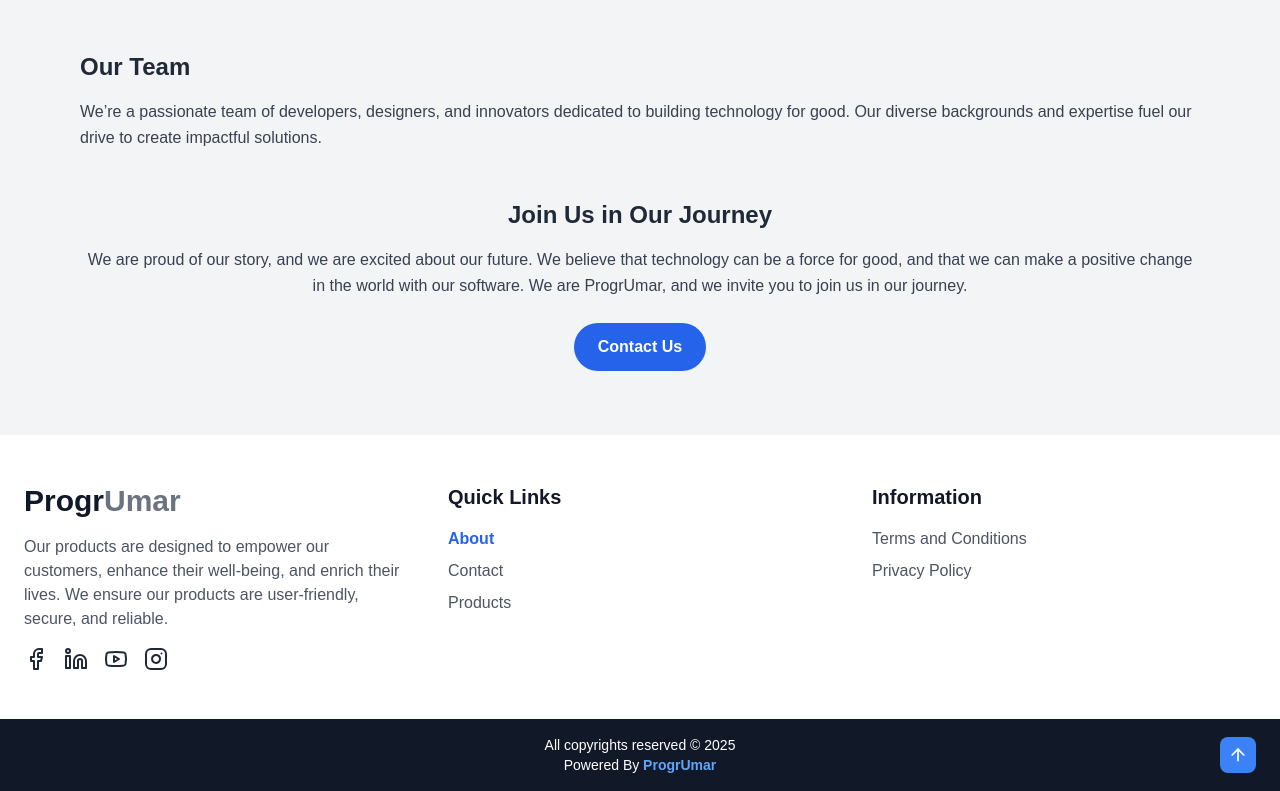
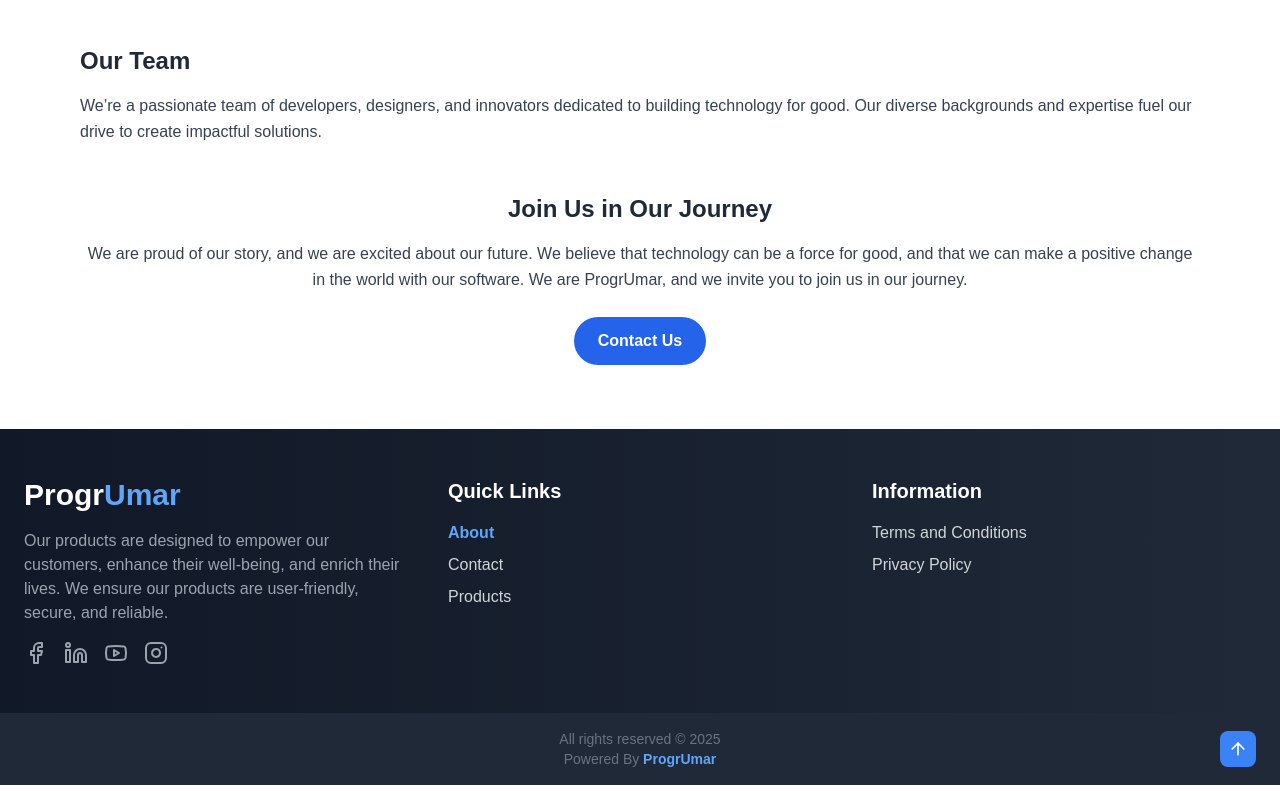
Before and after one commit to NimraMughalCode/gearterssports-, a Next.js app: page /about in a window 1280 px wide. Shown: the part 987-1778 px from the top of the page. Built offline with nearby package versions, Linux system fonts and the light colour scheme.

Commit message:
carousel

```diff
--- a/package.json
+++ b/package.json
@@ -15,7 +15,8 @@
     "react-dom": "^19.0.0",
     "react-hook-form": "^7.54.2",
     "react-hot-toast": "^2.5.1",
-    "resend": "^4.1.2"
+    "resend": "^4.1.2",
+    "swiper": "^11.2.2"
   },
   "devDependencies": {
     "@eslint/eslintrc": "^3",
--- a/src/app/about/page.jsx
+++ b/src/app/about/page.jsx
@@ -2,7 +2,7 @@ import Image from 'next/image';
 
 export default function About() {
   return (
-    <section className="bg-gray-100 py-16 px-6 md:px-12 lg:px-20">
+    <section className="bg-white py-16 px-6 md:px-12 lg:px-20">
       <div className="container mx-auto">
         {/* Section Heading */}
         <h1 className="text-4xl font-bold text-gray-900 mb-6">About Us</h1>
--- a/src/app/contact/page.jsx
+++ b/src/app/contact/page.jsx
@@ -5,7 +5,7 @@ import SendMessage from "@/components/SendMessage";
 
 export default function Contact() {
     return (
-        <div className="max-w-6xl mx-auto py-12 px-4">
+        <div className="bg-white max-w-6xl mx-auto py-12 px-4">
           <h1 className="text-3xl font-bold text-center text-gray-900 mb-6">Contact Us</h1>
           <div className="grid md:grid-cols-2 gap-8">
             <GetInTouch />
--- a/src/app/layout.js
+++ b/src/app/layout.js
@@ -22,7 +22,7 @@ export default function RootLayout({ children }) {
   return (
     <html lang="en">
       <body
-        className={`${geistSans.variable} ${geistMono.variable} antialiased pt-20`}
+        className={`${geistSans.variable} ${geistMono.variable} antialiased bg-white pt-[74px]`}
       >
       <Header />
         {children}
--- a/src/app/page.js
+++ b/src/app/page.js
@@ -3,6 +3,7 @@ import CTA from "@/components/CTA";
 import Footer from "@/components/Footer";
 import Header from "@/components/Header";
 import Hero from "@/components/Hero";
+import HeroCarousel from "@/components/HeroCarousel";
 import Services from "@/components/Services";
 
 export default function Home() {
@@ -10,10 +11,11 @@ export default function Home() {
     // <div className="grid grid-rows-[20px_1fr_20px] items-center justify-items-center min-h-screen p-8 pb-20 gap-16 sm:p-20 font-[family-name:var(--font-geist-sans)]">
 
     // </div>
-    <>
+    <div className="gap-4">
+    <HeroCarousel />
       <Hero />
       <Services />
       <CTA />
-        </>
+        </div>
   );
 }
--- a/src/components/CTA.jsx
+++ b/src/components/CTA.jsx
@@ -2,14 +2,10 @@ import Link from "next/link";
 
 export default function CTA() {
   return (
-    <section className=" bg-gray-900 text-white py-16">
-      <div className="container mx-auto px-6 text-center">
-        <h2 className="text-3xl lg:text-4xl font-bold">
-          Ready to Bring Your Ideas to Life?
-        </h2>
-        <p className="mt-4 text-lg">
-          Contact us today and let's build something amazing together!
-        </p>
+    <section className=" bg-gradient-to-r from-blue-600 to-purple-700 text-white py-16 px-6 rounded-2xl shadow-lg text-center m-[30px]">
+      <div className="container mx-auto px-6">
+        <h2 className="text-3xl lg:text-4xl font-bold">Ready to Bring Your Ideas to Life?</h2>
+        <p className="mt-4 text-lg">Contact us today and let's build something amazing together!</p>
         <div className="mt-6">
           <Link
             href="/contact"
--- a/src/components/Footer.jsx
+++ b/src/components/Footer.jsx
@@ -7,33 +7,33 @@ import { Facebook, Linkedin, Youtube, Instagram, ArrowUp } from "lucide-react";
 export default function Footer() {
   const pathname = usePathname();
 
-  // Function to check if the link is active
-  const isActive = (href) => pathname === href ? "text-blue-600 font-bold" : "text-gray-600 hover:text-blue-600";
+  const isActive = (href) =>
+    pathname === href ? "text-blue-400 font-bold" : "text-gray-300 hover:text-blue-400";
 
   return (
-    <footer className="bg-white text-gray-800">
+    <footer className="bg-gradient-to-r from-gray-900 to-gray-800 text-white">
       <div className="container mx-auto px-6 py-12">
         <div className="grid md:grid-cols-3 gap-10 text-center md:text-left">
-          {/* About Section */}
+          {/* Branding Section */}
           <div>
-            <h2 className="text-3xl font-bold text-gray-900">
-              Progr<span className="text-gray-500">Umar</span>
+            <h2 className="text-3xl font-bold text-white">
+              Progr<span className="text-blue-400">Umar</span>
             </h2>
-            <p className="mt-4 text-gray-600">
+            <p className="mt-4 text-gray-400">
               Our products are designed to empower our customers, enhance their well-being, and enrich their lives.
               We ensure our products are user-friendly, secure, and reliable.
             </p>
             <div className="flex justify-center md:justify-start space-x-4 mt-4">
-              <a href="#" className="text-gray-800 hover:text-blue-600"><Facebook size={24} /></a>
-              <a href="#" className="text-gray-800 hover:text-blue-600"><Linkedin size={24} /></a>
-              <a href="#" className="text-gray-800 hover:text-blue-600"><Youtube size={24} /></a>
-              <a href="#" className="text-gray-800 hover:text-blue-600"><Instagram size={24} /></a>
+              <a href="#" className="text-gray-400 hover:text-blue-400"><Facebook size={24} /></a>
+              <a href="#" className="text-gray-400 hover:text-blue-400"><Linkedin size={24} /></a>
+              <a href="#" className="text-gray-400 hover:text-blue-400"><Youtube size={24} /></a>
+              <a href="#" className="text-gray-400 hover:text-blue-400"><Instagram size={24} /></a>
             </div>
           </div>
 
           {/* Quick Links */}
           <div>
-            <h3 className="text-xl font-semibold text-gray-900">Quick Links</h3>
+            <h3 className="text-xl font-semibold text-white">Quick Links</h3>
             <ul className="mt-4 space-y-2">
               <li><Link href="/about" className={isActive("/about")}>About</Link></li>
               <li><Link href="/contact" className={isActive("/contact")}>Contact</Link></li>
@@ -41,9 +41,9 @@ export default function Footer() {
             </ul>
           </div>
 
-          {/* Information */}
+          {/* Information Links */}
           <div>
-            <h3 className="text-xl font-semibold text-gray-900">Information</h3>
+            <h3 className="text-xl font-semibold text-white">Information</h3>
             <ul className="mt-4 space-y-2">
               <li><Link href="/terms" className={isActive("/terms")}>Terms and Conditions</Link></li>
               <li><Link href="/privacy" className={isActive("/privacy")}>Privacy Policy</Link></li>
@@ -52,13 +52,16 @@ export default function Footer() {
         </div>
       </div>
 
-      {/* Bottom Footer */}
-      <div className="bg-gray-900 text-white text-center py-4 relative">
-        <p className="text-sm">All copyrights reserved © 2025</p>
+      {/* Bottom Footer Section */}
+      <div className="bg-gray-800 text-gray-500 text-center py-4 relative">
+        <p className="text-sm">All rights reserved © 2025</p>
         <p className="text-sm">
           Powered By <span className="font-semibold text-blue-400">ProgrUmar</span>
         </p>
-        <a href="#" className="absolute right-6 top-1/2 transform -translate-y-1/2 bg-blue-500 p-2 rounded-lg hover:bg-blue-700">
+
+        {/* Scroll to Top Button */}
+        <a href="#"
+           className="absolute right-6 top-1/2 transform -translate-y-1/2 bg-blue-500 p-2 rounded-lg hover:bg-blue-700 transition duration-300">
           <ArrowUp size={20} className="text-white" />
         </a>
       </div>
--- /dev/null
+++ b/src/components/HeroCarousel.jsx
@@ -0,0 +1,74 @@
+"use client";
+
+import { Swiper, SwiperSlide } from "swiper/react";
+import { Pagination, Autoplay } from "swiper/modules";
+import "swiper/css";
+import "swiper/css/pagination";
+import {
+  Globe,
+  Smartphone,
+  Headphones,
+  Paintbrush,
+  MonitorSmartphone
+} from "lucide-react";
+
+export default function HeroCarousel() {
+  const services = [
+    {
+      title: "Complete Website Development",
+      description: "Modern, responsive, and feature-rich websites tailored to your needs.",
+      icon: <Globe size={64} className="text-white mb-6" />,
+    },
+    {
+      title: "Complete Mobile App Development",
+      description: "Native & cross-platform apps for iOS and Android with top performance.",
+      icon: <Smartphone size={64} className="text-white mb-6" />,
+    },
+    {
+      title: "24/7 Support",
+      description: "Dedicated customer support to ensure seamless operations.",
+      icon: <Headphones size={64} className="text-white mb-6" />,
+    },
+    {
+      title: "Premium Design",
+      description: "Aesthetic and user-friendly designs that enhance engagement.",
+      icon: <Paintbrush size={64} className="text-white mb-6" />,
+    },
+    {
+      title: "Mobile Responsive",
+      description: "Optimized for all devices ensuring the best user experience.",
+      icon: <MonitorSmartphone size={64} className="text-white mb-6" />,
+    },
+  ];
+
+  return (
+    <div className="relative w-full min-h-screen flex items-center justify-center bg-gradient-to-r from-blue-700 to-purple-800 ">
+      {/* Overlay for better contrast */}
+      <div className="absolute inset-0 bg-black bg-opacity-50"></div>
+
+      <div className="relative z-10 w-full max-w-5xl text-white text-center px-6">
+        <h2 className="text-5xl font-bold mb-8">
+          Progr<span className="text-gray-300">Umar</span> Solutions
+        </h2>
+
+        <Swiper
+          modules={[Pagination, Autoplay]}
+          pagination={{ clickable: true }}
+          autoplay={{ delay: 3000 }}
+          loop={true}
+          className="w-full"
+        >
+          {services.map((service, index) => (
+            <SwiperSlide key={index}>
+              <div className="flex flex-col items-center justify-center min-h-[60vh] p-8 bg-white bg-opacity-10 rounded-2xl shadow-lg backdrop-blur-md">
+                {service.icon}
+                <h3 className="text-3xl font-semibold">{service.title}</h3>
+                <p className="mt-4 text-lg text-gray-200">{service.description}</p>
+              </div>
+            </SwiperSlide>
+          ))}
+        </Swiper>
+      </div>
+    </div>
+  );
+}
--- a/tailwind.config.mjs
+++ b/tailwind.config.mjs
@@ -10,6 +10,12 @@ export default {
       colors: {
         background: "var(--background)",
         foreground: "var(--foreground)",
+        primary: "#1E3A8A", // Dark Blue
+        secondary: "#9333EA", // Purple
+        accent: "#22D3EE", // Cyan
+        background: "#111827", // Dark Gray
+        text: "#F3F4F6", // Light Gray
+        card: "#1F2937", // Grayish Card Background
       },
     },
   },
```
Also changed, not shown: 1 other file (tests, documents, lock files or other folders).
